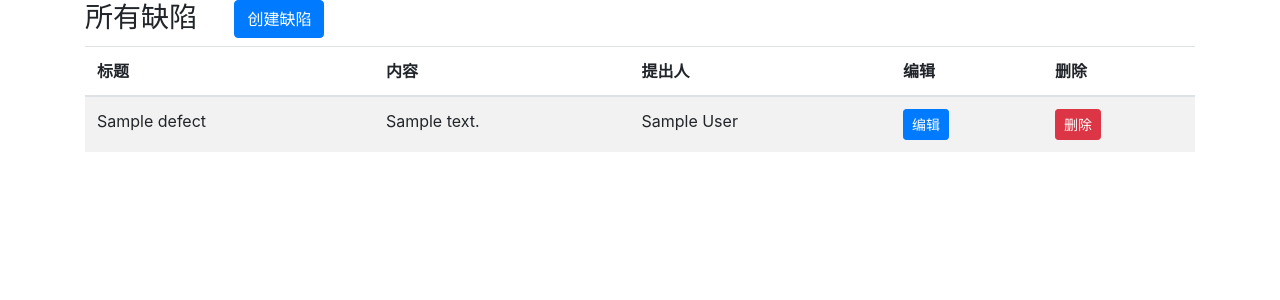
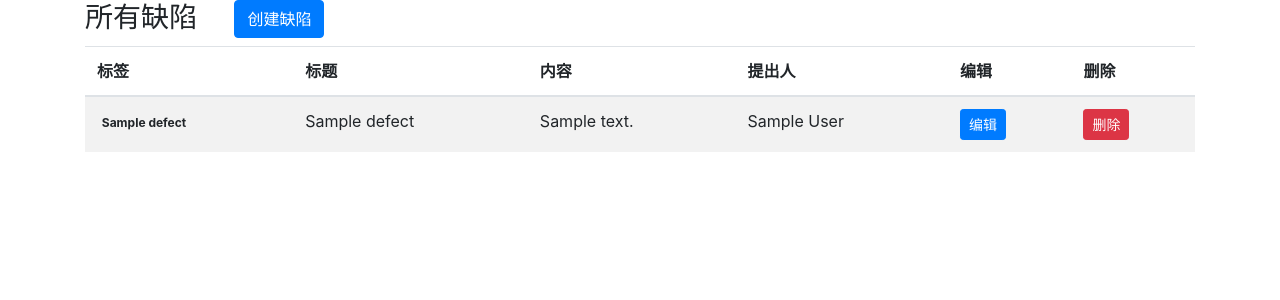
Before and after one commit to wangsumei1992/flask, a Flask app: template dm/templates/index.html in a window 1280 px wide. Shown: the top 300 px of the page. Run offline with Flask 2, Linux system fonts and the light colour scheme; the template is opened without the code that fills it: most values are stand-ins (such as "Sample title", 1, 10 or a date in 2020); some libraries are stand-ins or nearby versions.

Commit message:
tag_type

```diff
--- a/dm/app.py
+++ b/dm/app.py
@@ -36,7 +36,7 @@ def close_db(error):
 @app.route('/')
 def all_defects():
     db = get_db()
-    cur = db.execute('select * from defects order by id desc')
+    cur = db.execute('select defects.*, tags.title as tag_name, tags.type as tag_type from defects join tags on defects.tag_id = tags.id order by id desc')
     defects = cur.fetchall() #拿数据
     return render_template('index.html', defects=defects)
 
--- a/dm/templates/index.html
+++ b/dm/templates/index.html
@@ -5,6 +5,7 @@
     </h3>
     <table class="table table-striped">
         <thead>
+          <th>标签</th>
           <th>标题</th>
           <th>内容</th>
           <th>提出人</th>
@@ -14,6 +15,7 @@
         <tbody>
           {% for defect in defects %}
           <tr>
+              <td><span class="badge badge-{{defect.tag_type}}">{{defect.tag_name}}</span></td>
               <td>{{defect.title}}</td>
               <td>{{defect.content}}</td>
               <td>{{defect.author}}</td>
```
Also changed, not shown: dm/defect.db.
